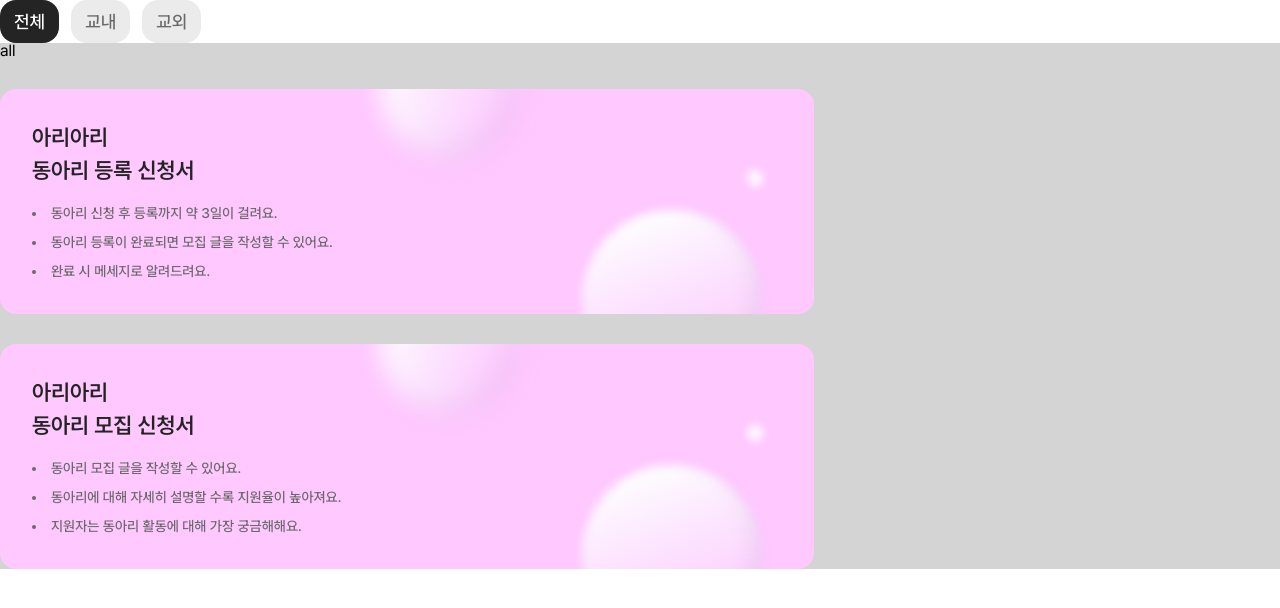
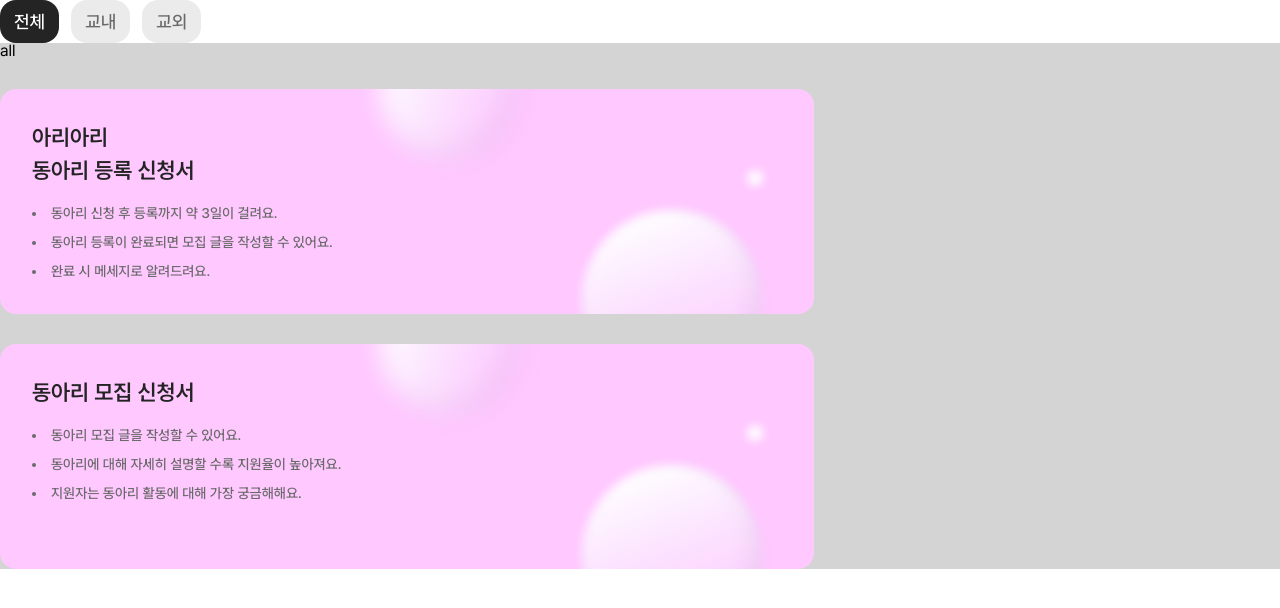
Before and after one commit to dong-ariari/frontend, a React (Vite) app: page /all in a window 1280 px wide. Shown: the top 608 px of the page. Built offline with nearby package versions, Linux system fonts and the light colour scheme.

Commit message:
feat: title 설정 방식 변경

```diff
--- a/src/components/banner/banner.jsx
+++ b/src/components/banner/banner.jsx
@@ -6,7 +6,7 @@ import c3 from "../../assets/images/circle3.svg";
 import c4 from "../../assets/images/circle4.svg";
 
 export default function Banner({ data }) {
-  const { title, lists } = data;
+  const { title, title2, lists } = data;
   return (
     <S.Layer $url={bg}>
       <img src={c1}></img>
@@ -15,9 +15,9 @@ export default function Banner({ data }) {
       <img src={c4}></img>
 
       <S.Title>
-        아리아리
+        {title}
         <br />
-        {title}
+        {title2}
       </S.Title>
       <S.List>
         {lists.map((item) => (
--- a/src/data/components/banner.js
+++ b/src/data/components/banner.js
@@ -1,5 +1,6 @@
 export const BANNER_DATA = {
-  title: `동아리 등록 신청서`,
+  title: '아리아리',
+  title2: `동아리 등록 신청서`,
   lists: [
     { id: 0, text: "동아리 신청 후 등록까지 약 3일이 걸려요." },
     { id: 1, text: "동아리 등록이 완료되면 모집 글을 작성할 수 있어요." },
@@ -8,6 +9,7 @@ export const BANNER_DATA = {
 };
 
 export const BANNER_DATA2 = {
+  title: '아리아리',
   title: "동아리 모집 신청서",
   lists: [
     { id: 0, text: "동아리 모집 글을 작성할 수 있어요." },
```
